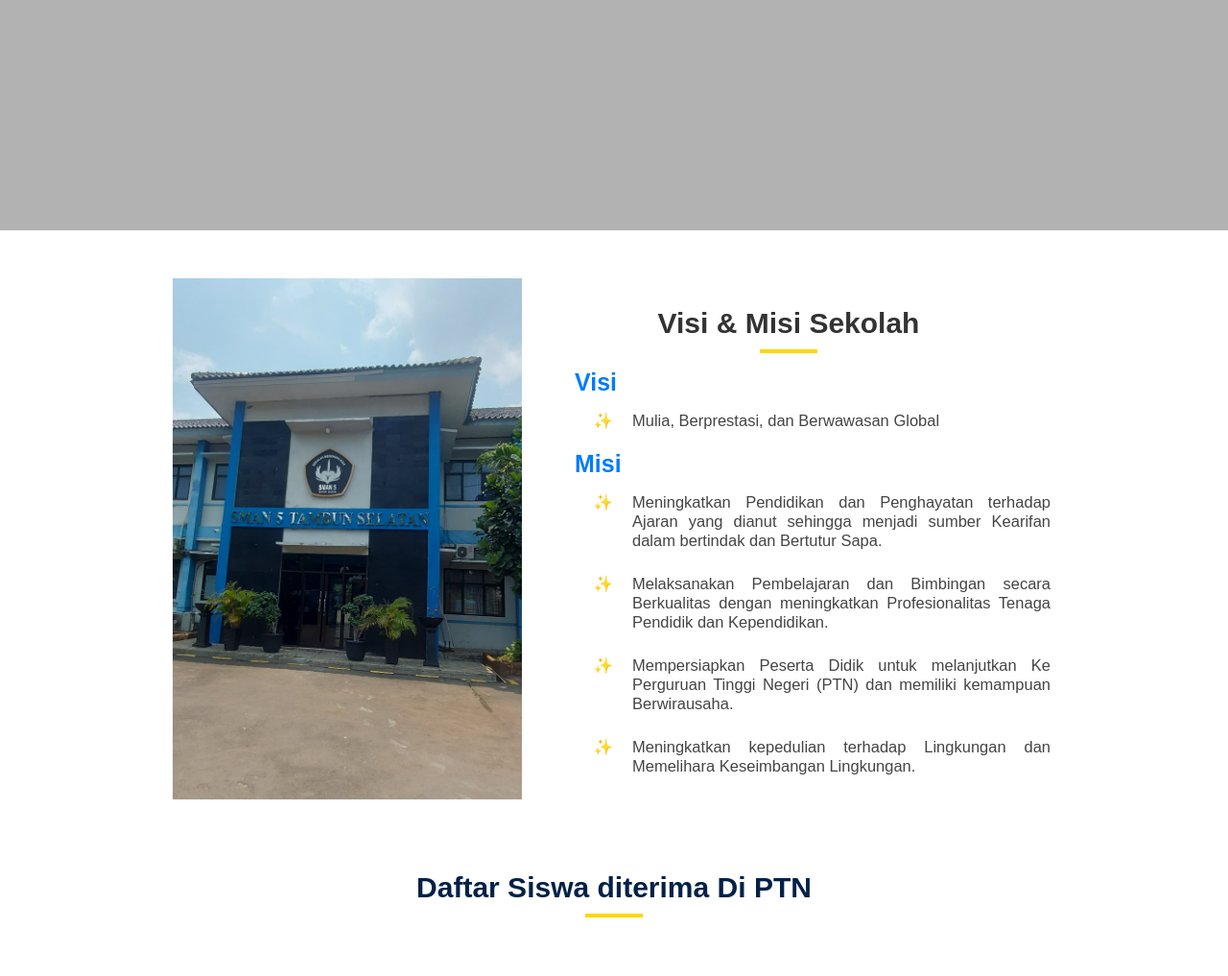
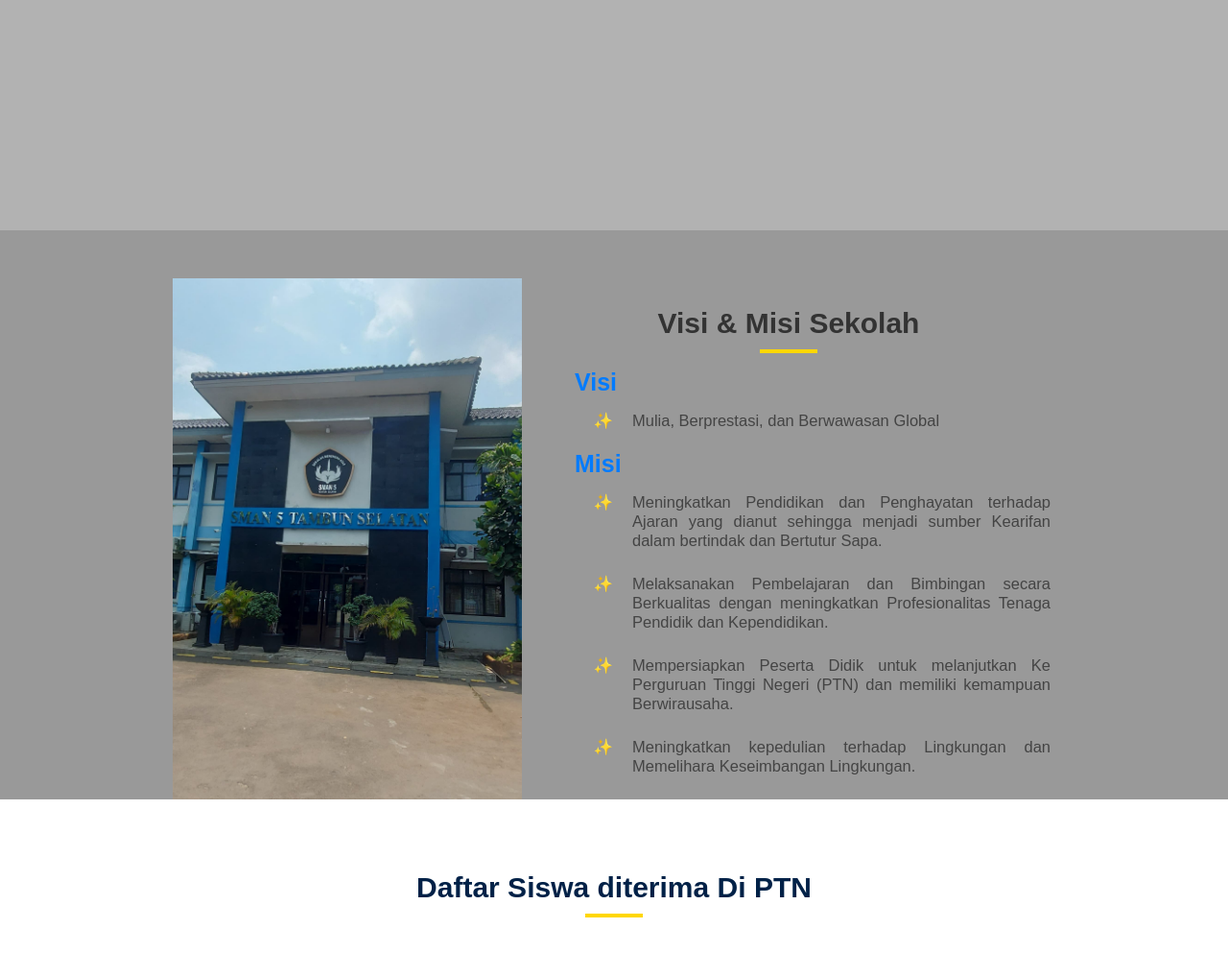
Before and after one commit to yogsky666/web_sekolah, a PHP site: page / in a window 1280 px wide. Shown: the part 560-1577 px from the top of the page at 96% size. Run offline with PHP 8.4, Linux system fonts and the light colour scheme.

Commit message:
Update 261224

```diff
--- a/index.html
+++ b/index.html
@@ -44,8 +44,8 @@
                 <button class="tombol">Mulai Membaca</button>
             </div>
         </header>
-        <main class="visimisi">
-            <section id="visimisi">
+        <main>
+            <section class="visimisi">
                 <div class="container1">
                     <div class="imagevsms">
                         <img src="asset/hompage.jpeg" alt="SMA Negeri 5 Tambun Selatan">
@@ -66,7 +66,7 @@
                     </div>
                 </div>
             </section>
-            <section id="ptn">
+            <section class="ptn">
                 <h2>Daftar Siswa diterima Di PTN</h2>
                 <div class="container2">
                     <div class="nisn">
@@ -110,7 +110,7 @@
                     </p>
                 </div>
             </section>
-            <section id="berita">
+            <section class="berita">
                 <h2>Berita</h2>
                 <div class="container3">
                     <!-- Card 1 -->
@@ -205,7 +205,7 @@
                     </div>
                 </div>
             </section>
-            <section id="hubungikami">
+            <section class="hubungikami">
                 <div class="container4">
                     <h2>Visi & Misi Sekolah</h2>
                     <div class="wrapper">
--- a/style.css
+++ b/style.css
@@ -163,6 +163,9 @@ body {
     line-height: 1.6;
 }
 
+.visimisi{
+    background-color: #999;
+}
 .container1 {
     display: flex;
     max-width: 1200px;
```
